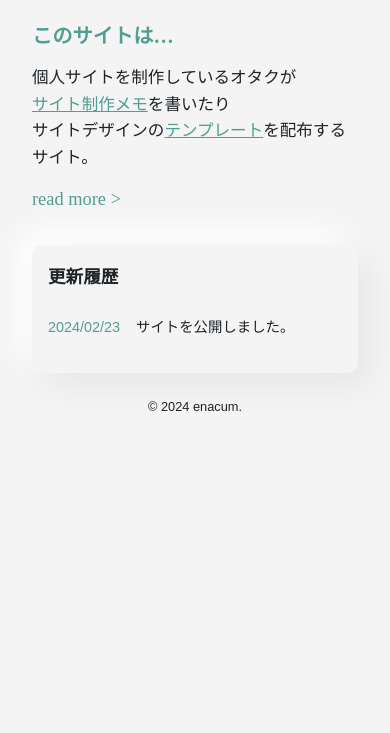
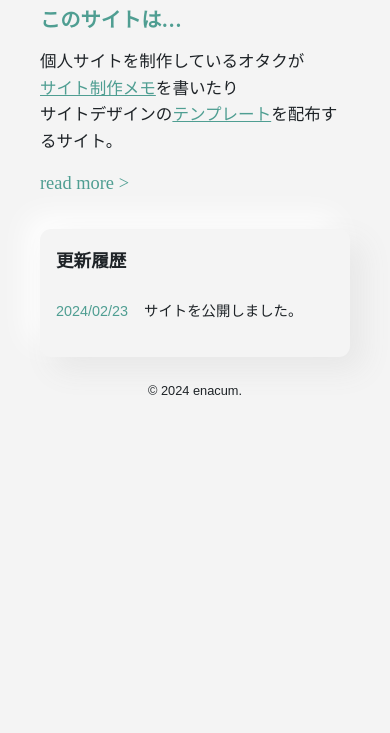
Before and after one commit to enacum/osagari, a plain HTML site: page index.html in a window 390 px wide. Shown: the part 111-844 px from the top of the page. Drawn offline with Linux system fonts and the light colour scheme; a web font is replaced by a local one.

Commit message:
Add files via upload

```diff
--- a/css/stylesheet.css
+++ b/css/stylesheet.css
@@ -63,6 +63,17 @@ body {
   font-family: "Apple SD Gothic Neo", "游ゴシック体", "YuGothic", "游ゴシック Medium", "Yu Gothic Medium", sans-serif;
   color: var(--font);
   background-color: var(--background);
+}
+@media screen and (max-width: 821px) {
+  body {
+    margin: 0 1rem;
+    padding-top: 1rem;
+  }
+}
+@media screen and (max-width: 499px) {
+  body {
+    margin: 0 0.5rem;
+  }
 }
 
 h2 {
@@ -151,6 +162,9 @@ li span {
 .whats-this {
   color: var(--highlight);
 }
+.yet {
+  text-decoration: underline dotted;
+}
 .about-here details {
   display: inline-block;
   list-style: none;
```
